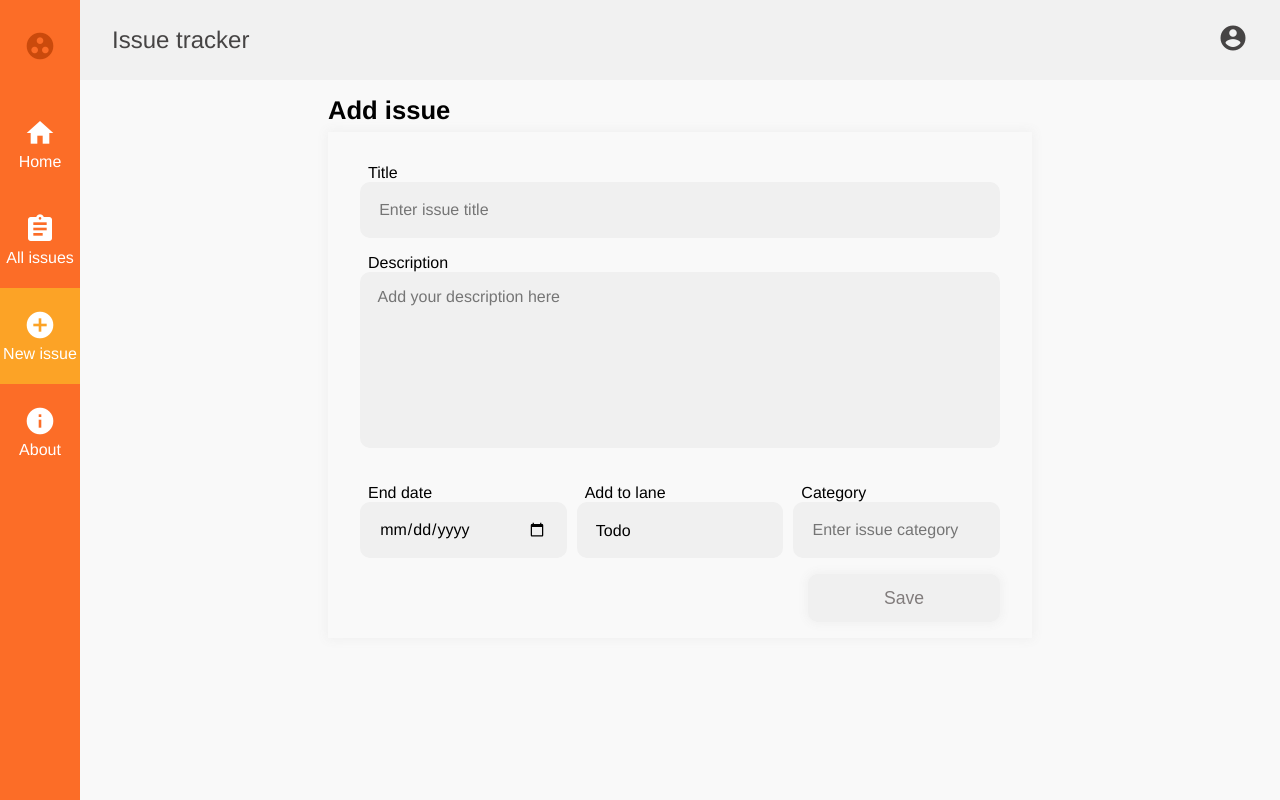
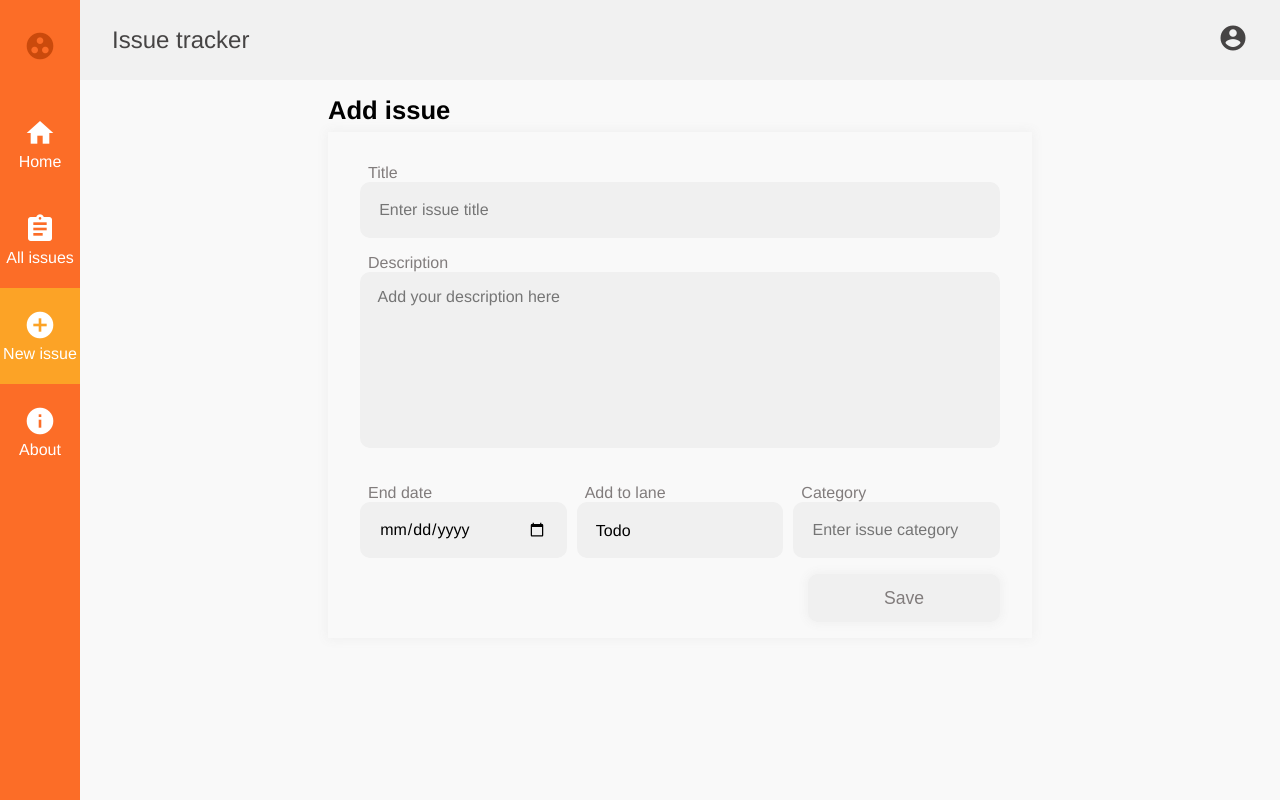
Before and after one commit to devayansarkar/issue-tracker, a Vue app in the folder frontend/: page /add-issue in a window 1280 px wide. Built offline with nearby package versions, Linux system fonts and the light colour scheme.

Commit message:
styles for date picker

```diff
--- a/frontend/src/styles/input.styles.scss
+++ b/frontend/src/styles/input.styles.scss
@@ -37,6 +37,7 @@
 
 .form-field-label {
     margin-left: 0.5rem;
+    color: $medium_grey
 }
 
 .mandatory {
@@ -75,3 +76,9 @@ select {
     background-color: $background;
     padding: .5rem;
 }
+
+input[type="date"] {
+    &:read-only {
+        color: $dark_text;
+    }
+}
```
